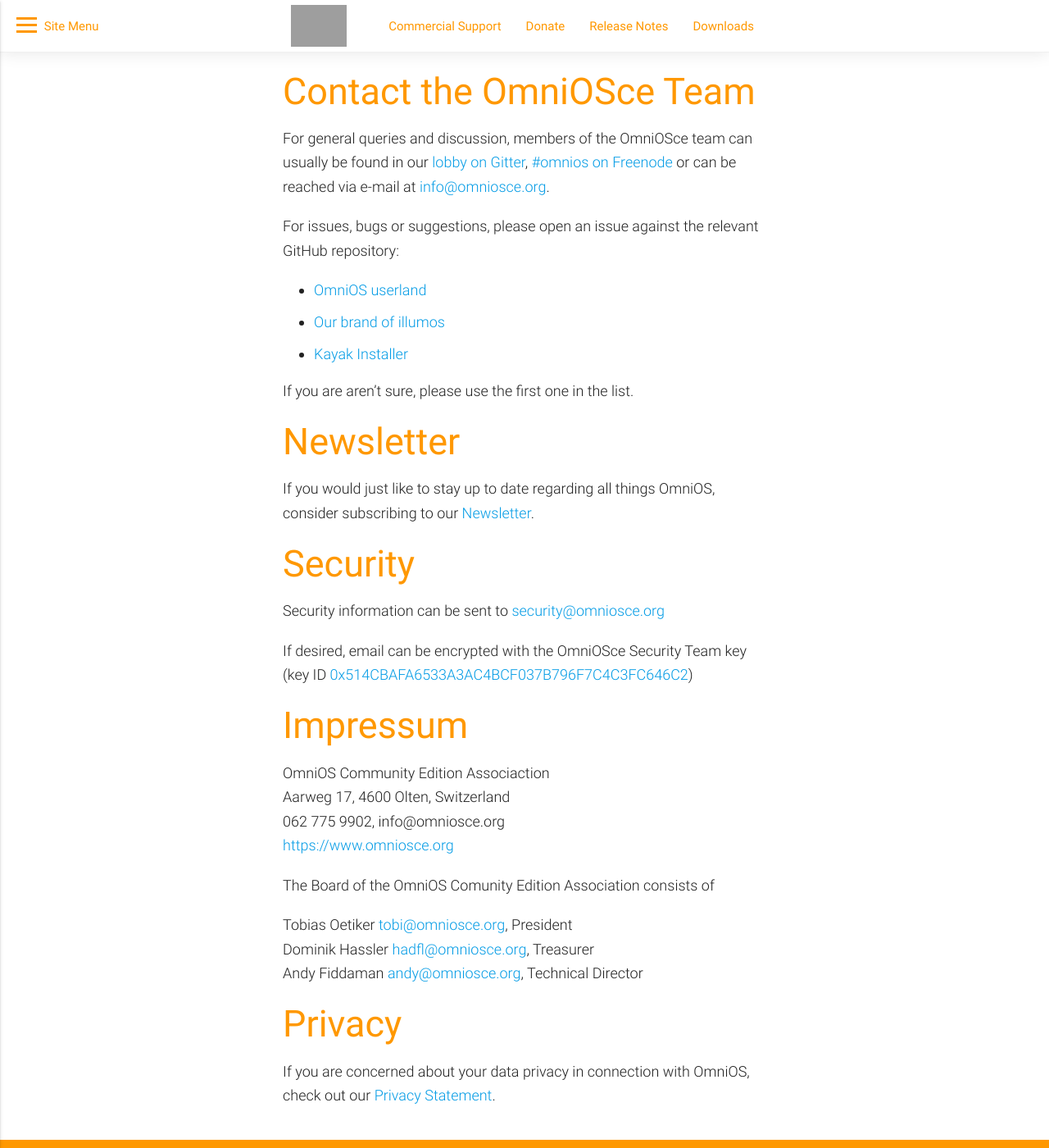
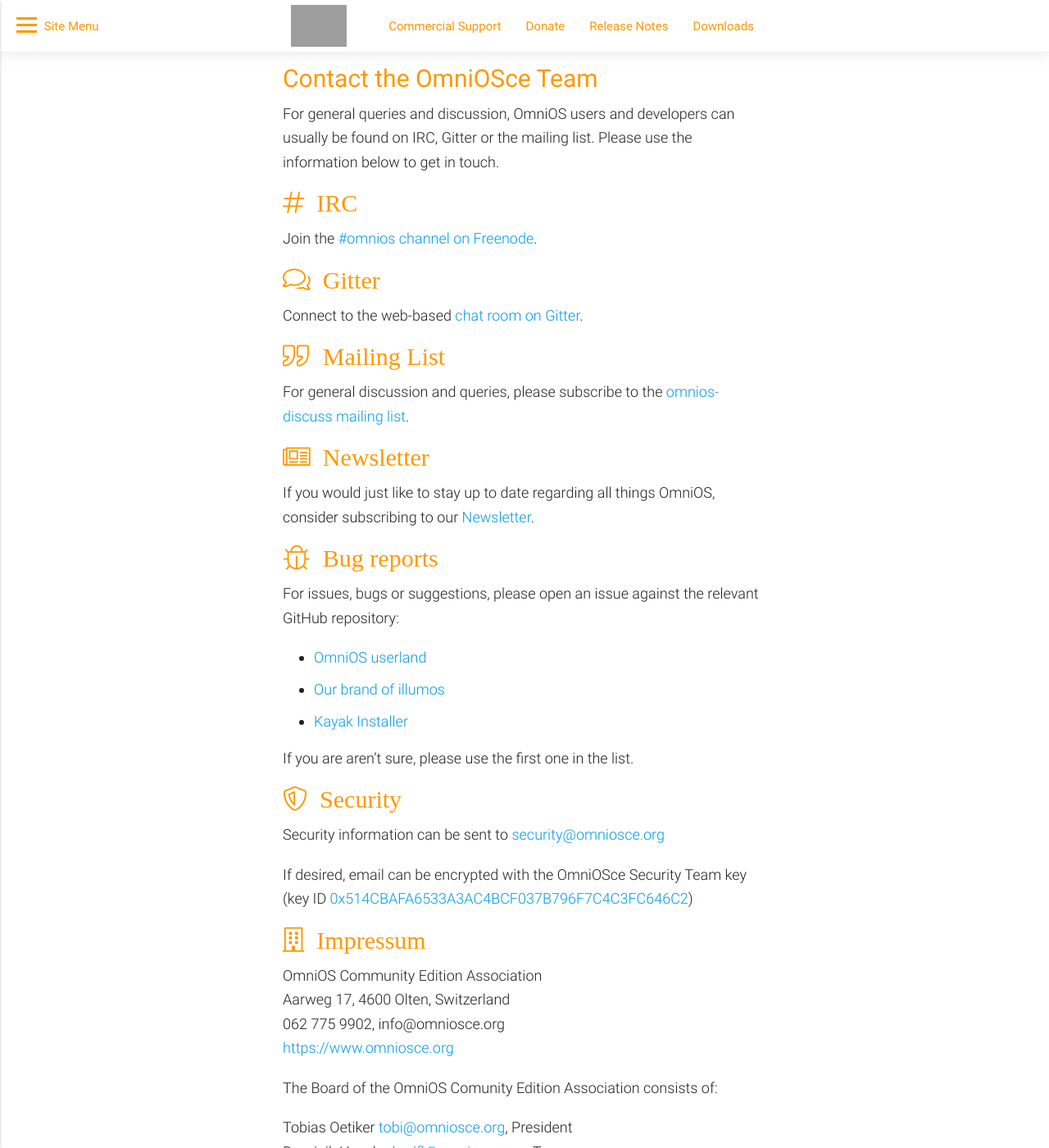
Before and after one commit to omniosorg/omniosorg.github.io, a Jekyll site: the page built from _docs/about/contact.md, in a window 1280 px wide and 1400 px high. Shown: the whole window at 82% size. Built offline with Jekyll 4.4.1, drawn with Linux system fonts in a browser that asks for light colours; comment, search, counter and statistics services are not loaded; some of the changed text lies outside the part shown; grey boxes are pictures that could not be loaded.

Commit message:
Update contact page

```diff
--- a/_docs/about/contact.md
+++ b/_docs/about/contact.md
@@ -6,12 +6,31 @@
 show_in_sidebar: true
 ---
 
-# Contact the OmniOSce Team
+## Contact the OmniOSce Team
 
-For general queries and discussion, members of the OmniOSce team can
-usually be found in our [lobby on Gitter](https://gitter.im/omniosorg/Lobby),
-[#omnios on Freenode](http://webchat.freenode.net?randomnick=1&channels=%23omnios&uio=d4)
-or can be reached via e-mail at <info@omniosce.org>.
+For general queries and discussion, OmniOS users and developers can usually be
+found on IRC, Gitter or the mailing list. Please use the information below
+to get in touch.
+
+## <i class="fal fa-hashtag">&nbsp;&nbsp;IRC</i>
+
+Join the [#omnios channel on Freenode](http://webchat.freenode.net?randomnick=1&channels=%23omnios&uio=d4).
+
+## <i class="fal fa-comments">&nbsp;&nbsp;Gitter</i>
+
+Connect to the web-based [chat room on Gitter](https://gitter.im/omniosorg/Lobby).
+
+## <i class="fal fa-quote-right">&nbsp;&nbsp;Mailing List</i>
+
+For general discussion and queries, please subscribe to the
+[omnios-discuss mailing list](https://illumos.topicbox.com/groups/omnios-discuss).
+
+## <i class="fal fa-newspaper">&nbsp;&nbsp;Newsletter</i>
+
+If you would just like to stay up to date regarding all things OmniOS,
+consider subscribing to our [Newsletter](http://eepurl.com/dL1z7k).
+
+## <i class="fal fa-bug">&nbsp;&nbsp;Bug reports</i>
 
 For issues, bugs or suggestions, please open an issue against the relevant
 GitHub repository:
@@ -22,12 +41,7 @@
 
 If you are aren't sure, please use the first one in the list.
 
-# Newsletter
-
-If you would just like to stay up to date regarding all things OmniOS, consider subscribing to our
-[Newsletter](http://eepurl.com/dL1z7k).
-
-# Security
+## <i class="fal fa-shield-alt">&nbsp;&nbsp;Security</i>
 
 Security information can be sent to <security@omniosce.org>
 
@@ -36,20 +50,20 @@
 (key ID
 [0x514CBAFA6533A3AC4BCF037B796F7C4C3FC646C2](https://sks-keyservers.net/pks/lookup?op=get&search=0x514CBAFA6533A3AC4BCF037B796F7C4C3FC646C2))
 
-# Impressum
+## <i class="fal fa-building">&nbsp;&nbsp;Impressum</i>
 
-OmniOS Community Edition Associaction<br/>
+OmniOS Community Edition Association<br/>
 Aarweg 17, 4600 Olten, Switzerland <br/>
 062 775 9902, info@omniosce.org<br/>
 <https://www.omniosce.org>
 
-The Board of the OmniOS Comunity Edition Association consists of
+The Board of the OmniOS Comunity Edition Association consists of:
 
 Tobias Oetiker <tobi@omniosce.org>, President<br/>
 Dominik Hassler <hadfl@omniosce.org>, Treasurer<br/>
 Andy Fiddaman <andy@omniosce.org>, Technical Director
 
-# Privacy
+## <i class="fal fa-badge-check">&nbsp;&nbsp;Privacy</i>
 
 If you are concerned about your data privacy in connection with OmniOS,
 check out our [Privacy Statement](privacy.html).
--- a/_includes/footer.html
+++ b/_includes/footer.html
@@ -3,9 +3,8 @@
       <div class="col s12 offset-xl2 xl3 offset-l1 l4">
       {% include footer_links.html %}
       </div>
-      <div class="col l5 offset-l2 offset-xl1 xl4 s12 right-align">
-        <h5 class="white-text">{{ site.logo }}</h5>
-        <p class="grey-text text-lighten-4">{{ site.description }}</p>
+      <div class="col l5 offset-l2 offset-xl1 xl4 s12">
+      {% include footer_right.html %}
       </div>
     </div>
   </div>
--- a/_includes/footer_links.html
+++ b/_includes/footer_links.html
@@ -1,14 +1,11 @@
         <h5 class="white-text">Links</h5>
         <ul>
           <li><a class="grey-text text-lighten-3" href="/about/contact.html"><i class="far fa-comments"></i>&nbsp;&nbsp;Get in touch</a></li>
-          <li><a class="grey-text text-lighten-3" href="/about/about.html"><i class="far fa-info-circle"></i>&nbsp;&nbsp;About OmniOSce</a></li>
-          <li><a class="grey-text text-lighten-3" href="/about/privacy.html"><i class="far fa-badge-check"></i>&nbsp;&nbsp;Privacy Policy</a></li>
           {% if site.owner.github.show == true %}<li><a class="grey-text text-lighten-3" href="https://github.com/{{ site.owner.github.username }}"><i class="fab fa-github"></i>&nbsp;&nbsp;GitHub</a></li>{% endif %}
           {% if site.owner.facebook.show == true %}<li><a class="grey-text text-lighten-3" href="{{ site.owner.facebook.url }}"><i class="fab fa-facebook-square"></i>&nbsp;&nbsp;FaceBook</a></li>{% endif %}
           {% if site.owner.twitter.show == true %}<li><a class="grey-text text-lighten-3" href="https://twitter.com/{{ site.owner.twitter.username }}"><i class="fab fa-twitter"></i>&nbsp;&nbsp;Twitter</a></li>{% endif %}
-          {% if site.owner.email %}<li><a class="grey-text text-lighten-3" href="mailto:{{ site.owner.email }}"><i class="far fa-envelope"></i>&nbsp;&nbsp;{{ site.owner.email }}</a></li>{% endif %}
+          <li><a class="grey-text text-lighten-3" href="https://illumos.topicbox.com/groups/omnios-discuss"><i class="fal fa-quote-right"></i>&nbsp;&nbsp;Mailing List</a></li>
           <li><a class="grey-text text-lighten-3" href="http://eepurl.com/dL1z7k"><i class="far fa-newspaper"></i>&nbsp;&nbsp;Newsletter Subscription</a></li>
-          <li><a class="grey-text text-lighten-3" href="{{ "/feed.xml" | prepend: site.baseurl }}"><i class="far fa-rss"></i>&nbsp;&nbsp;Atom Feed</a></li>
         </ul>
 
 <script type="text/javascript" src="//downloads.mailchimp.com/js/signup-forms/popup/unique-methods/embed.js" data-dojo-config="usePlainJson: true, isDebug: false"></script><script type="text/javascript">window.dojoRequire(["mojo/signup-forms/Loader"], function(L) { L.start({"baseUrl":"mc.us19.list-manage.com","uuid":"cacadc11134daf05d442e6595","lid":"84f8b950f7","uniqueMethods":true}) })</script>
--- /dev/null
+++ b/_includes/footer_right.html
@@ -0,0 +1,9 @@
+        <h5 class="white-text">{{ site.logo }}</h5>
+        <ul>
+          <li><a class="grey-text text-lighten-3" href="/about/about.html"><i class="far fa-info-circle"></i>&nbsp;&nbsp;About OmniOSce</a></li>
+          <li><a class="grey-text text-lighten-3" href="/about/privacy.html"><i class="far fa-badge-check"></i>&nbsp;&nbsp;Privacy Policy</a></li>
+          <li><a class="grey-text text-lighten-3" href="{{ "/feed.xml" | prepend: site.baseurl }}"><i class="far fa-rss"></i>&nbsp;&nbsp;Atom Feed</a></li>
+        </ul>
+	<div class="right-align">
+          <p class="grey-text text-lighten-4">{{ site.description }}</p>
+	</div>
--- a/_includes/footer_wide.html
+++ b/_includes/footer_wide.html
@@ -3,9 +3,8 @@
       <div class="col l4 s12">
        {% include footer_links.html %}
       </div>
-      <div class="col l6 offset-l2 s12 right-align">
-        <h5 class="white-text">{{ site.logo }}</h5>
-        <p class="grey-text text-lighten-4">{{ site.description }}</p>
+      <div class="col l6 offset-l2 s12">
+      {% include footer_right.html %}
       </div>
     </div>
   </div>
```
